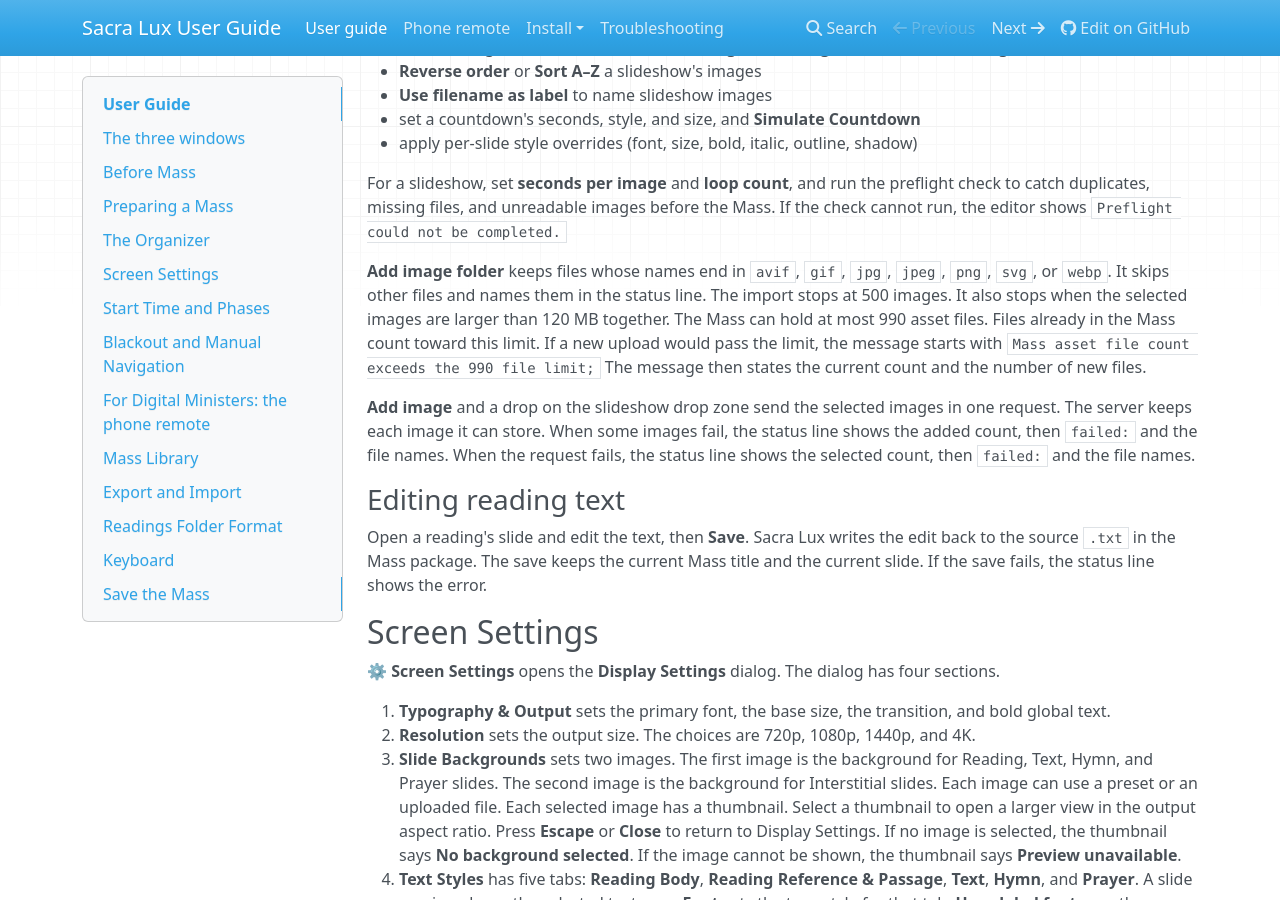
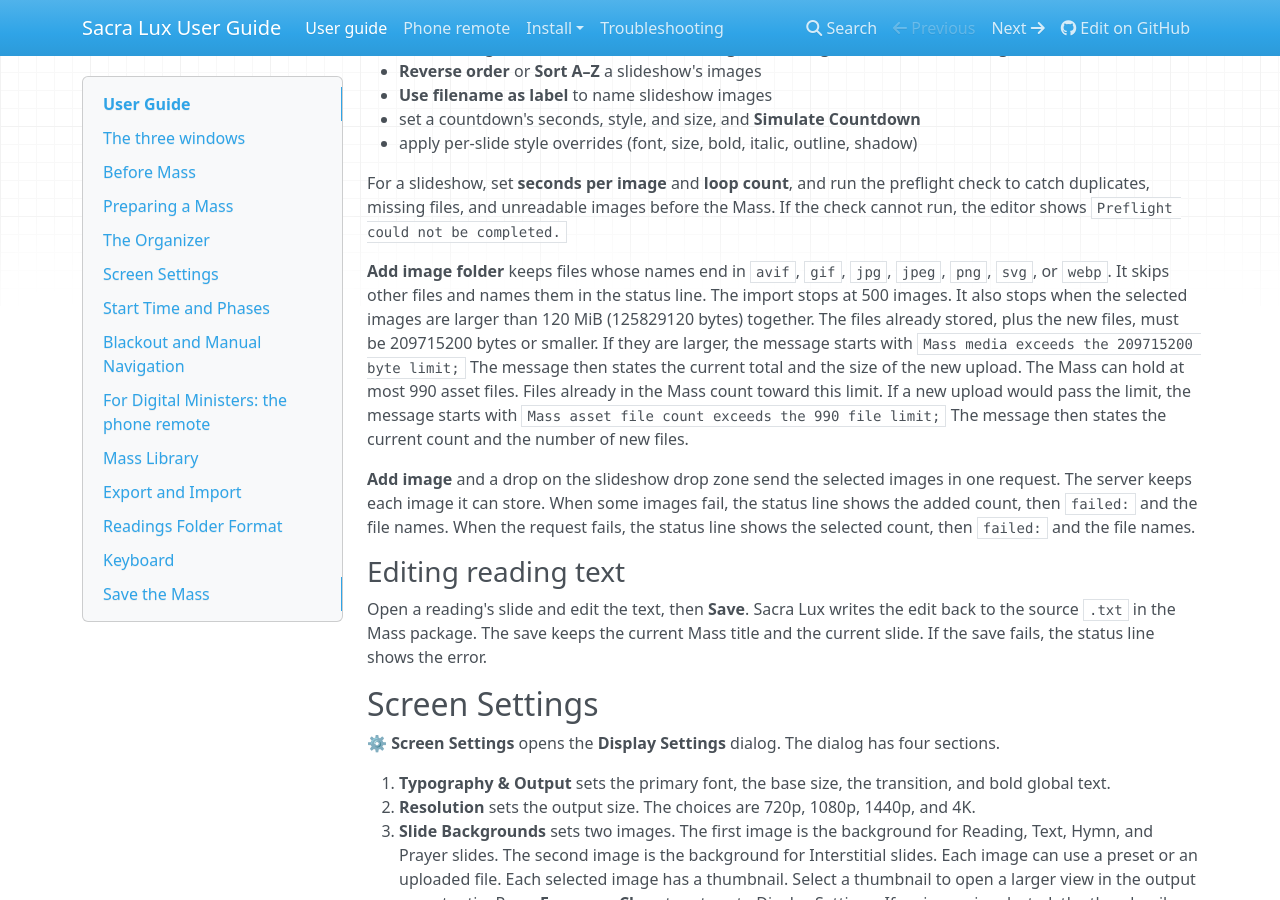
Before and after one commit to Saint-Therese-Of-Lisieux-Parish/sacra_lux, an MkDocs documentation site: the page built from docs/user-guide.md, in a window 1280 px wide and 900 px high, scrolled down 2149 px. Built offline with MkDocs 1.6.1, drawn with Linux system fonts in a browser that asks for light colours; nearby versions of some CDN libraries.

Commit message:
docs(user-guide): state the Mass media byte limit
A new upload must keep the stored media at or under 209715200 bytes. The selected-image limit is 120 MiB, not 120 MB.

The guide now states both size limits and the start of the media error message.

Persona: Digital Minister

Files:
- modified: docs/user-guide.md

Verified against: sacra-lux/src/server.js (MAX_MASS_ZIP_COMPRESSED_BYTES, MAX_SLIDESHOW_IMPORT_BYTES, massAssetSizeError)

Refs #692

```diff
--- a/docs/user-guide.md
+++ b/docs/user-guide.md
@@ -112,7 +112,10 @@
 **Add image folder** keeps files whose names end in `avif`, `gif`, `jpg`,
 `jpeg`, `png`, `svg`, or `webp`. It skips other files and names them in the
 status line. The import stops at 500 images. It also stops when the selected
-images are larger than 120 MB together.
+images are larger than 120 MiB (125829120 bytes) together.
+The files already stored, plus the new files, must be 209715200 bytes or smaller.
+If they are larger, the message starts with `Mass media exceeds the 209715200 byte limit;`
+The message then states the current total and the size of the new upload.
 The Mass can hold at most 990 asset files.
 Files already in the Mass count toward this limit.
 If a new upload would pass the limit, the message starts with `Mass asset file count exceeds the 990 file limit;`
```
